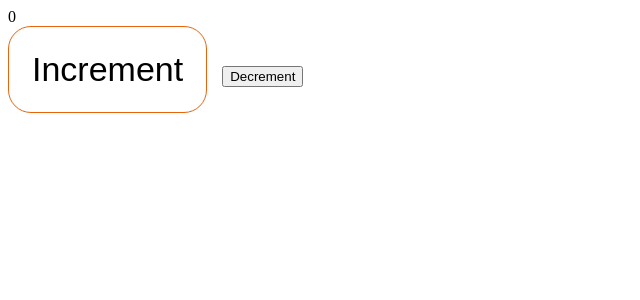
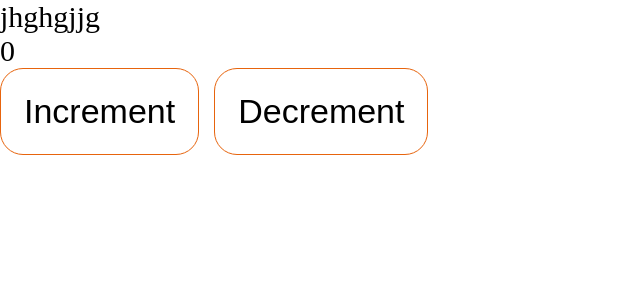
Before and after one commit to DmitryPanikarovsky/blogApp, a React app: page / in a window 1280 px wide. Shown: the top 300 px of the page, without its empty margins (0-640 px from the left). Built offline with nearby package versions, Linux system fonts and the light colour scheme.

Commit message:
improvement css modules

```diff
--- a/public/index.html
+++ b/public/index.html
@@ -4,7 +4,7 @@
 <head>
     <meta charset="UTF-8">
     <meta name="viewport" content="width=device-width, initial-scale=1.0">
-    <title>Document</title>
+    <title>blogApp</title>
 </head>
 
 <body>
--- /dev/null
+++ b/src/App.tsx
@@ -0,0 +1,13 @@
+import { Counter } from './component/Counter';
+import './index.scss';
+
+const App = () => {
+    return (
+        <div className='app'>
+            jhghgjjg
+            <Counter/>
+        </div>
+    );
+};
+
+export default App;
--- a/src/component/Counter.tsx
+++ b/src/component/Counter.tsx
@@ -18,7 +18,7 @@ export const Counter = () => {
 			<button className={styles.button} onClick={Increment}>
 				Increment
 			</button>
-			<button className={"button"} onClick={Decrement}>
+			<button className={styles.button} onClick={Decrement}>
 				Decrement
 			</button>
 		</>
--- /dev/null
+++ b/src/index.scss
@@ -0,0 +1,9 @@
+* {
+    margin: 0;
+    padding: 0;
+    box-sizing: border-box;
+}
+
+.app {
+    font-size: 30px;
+}
--- a/src/index.tsx
+++ b/src/index.tsx
@@ -1,9 +1,9 @@
-import { Counter } from './component/Counter';
+import App from './App'
 import { render } from 'react-dom';
 
 render(
     <>
-        <Counter/>
+        <App/>
     </>,
     document.getElementById('root')
 )
```
Also changed, not shown: 7 other files (tests, documents, lock files or other folders).
